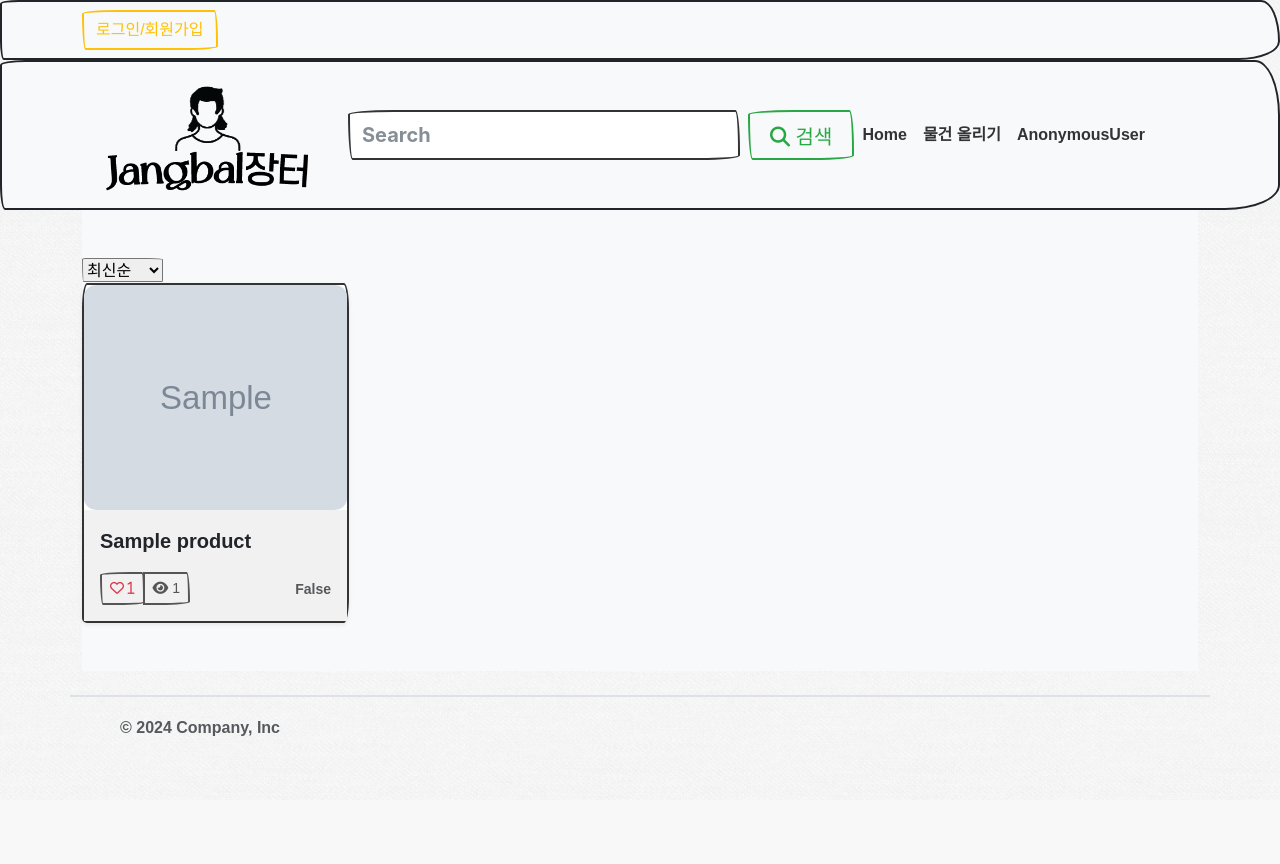
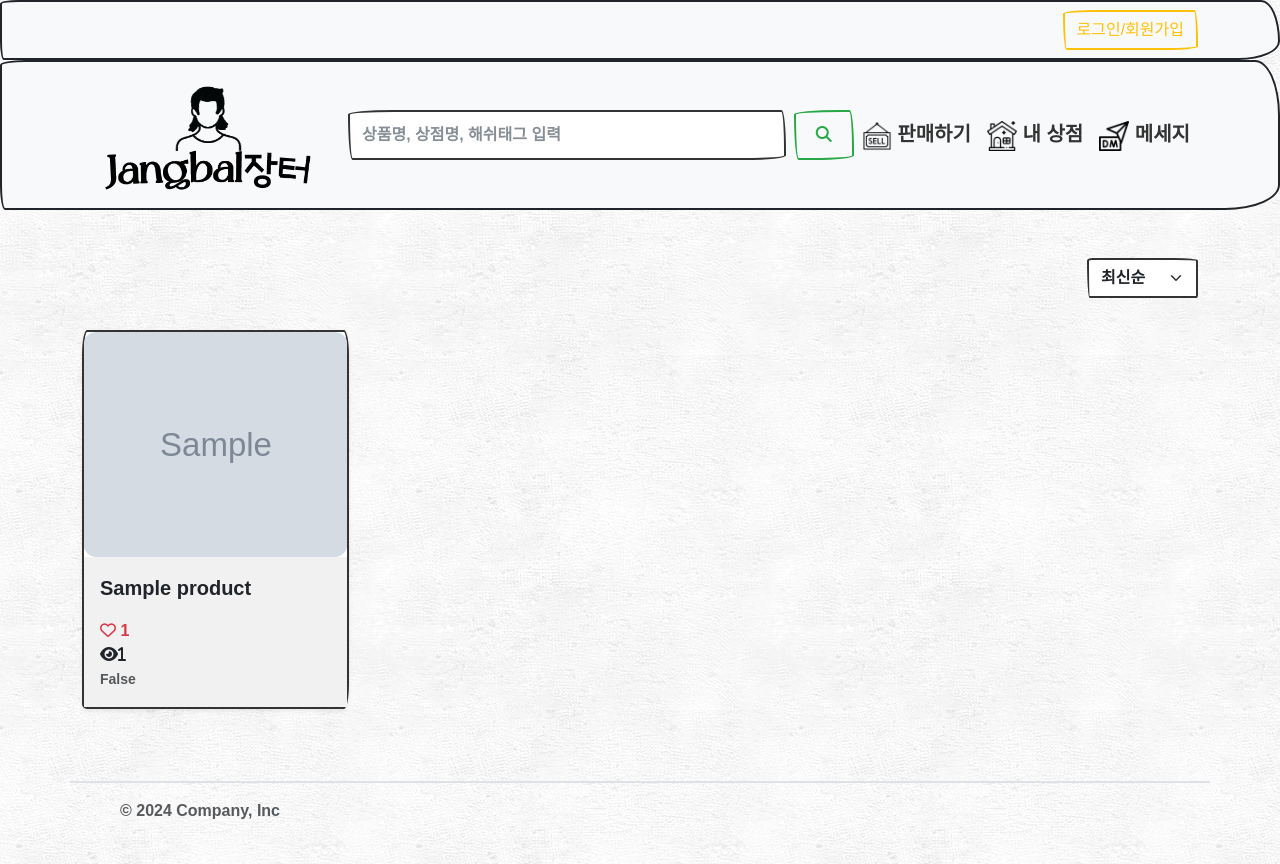
Before and after one commit to DoosamGwak/Django_team_project, a Django app: page /products/ in a window 1280 px wide. Before the commit the page ends 736 px from the top, so only its background shows below. Run offline with Django 4.2, Linux system fonts and the light colour scheme; tables that the repository leaves empty hold one stand-in row (values such as "Sample post"); grey boxes marked "Sample" are stand-in pictures; some libraries are stand-ins or nearby versions; some web fonts are replaced.

Commit message:
feat&fix: 좋아요 비동기처리 및 Template수정
-js,axios를 이용한 좋아요 비동기처리
-template 수정
-template css적용을 위한 form 수정

```diff
--- a/accounts/views.py
+++ b/accounts/views.py
@@ -3,7 +3,7 @@ from .forms import CustomUserCreationForm, CustomUserChangeForm
 from django.contrib.auth import login as auth_login
 from django.contrib.auth import logout as auth_logout
 from django.contrib.auth import update_session_auth_hash
-from django.contrib.auth.forms import AuthenticationForm,  PasswordChangeForm
+from django.contrib.auth.forms import AuthenticationForm, PasswordChangeForm
 from django.views.decorators.http import require_http_methods, require_POST
 
 
--- a/products/templates/products/create.html
+++ b/products/templates/products/create.html
@@ -5,11 +5,11 @@
 
 {% block content %}
 <div style="text-align : center; max-width: 500px; margin: 4rem auto;">
-    <h3>create</h3>
+    <h1>물품등록</h1>
     <form action="{% url "products:create" %}" method="POST" enctype='multipart/form-data'>
         {% csrf_token %}
-        {{ form.as_p }}
-        <input type="submit" value="물품등록">
+        {% bootstrap_form form %}
+        <input type="submit" value="물품등록" class="btn btn-outline-primary">
     </form>
 </div>
 {% endblock content %}
--- a/products/templates/products/products.html
+++ b/products/templates/products/products.html
@@ -2,102 +2,23 @@
 {% load static %}
 
 {% block content %}
-<style>
-    .bd-placeholder-img {
-      font-size: 1.125rem;
-      text-anchor: middle;
-      -webkit-user-select: none;
-      -moz-user-select: none;
-      user-select: none;
-    }
-
-    @media (min-width: 768px) {
-      .bd-placeholder-img-lg {
-        font-size: 3.5rem;
-      }
-    }
-
-    .b-example-divider {
-      width: 100%;
-      height: 3rem;
-      background-color: rgba(0, 0, 0, .1);
-      border: solid rgba(0, 0, 0, .15);
-      border-width: 1px 0;
-      box-shadow: inset 0 .5em 1.5em rgba(0, 0, 0, .1), inset 0 .125em .5em rgba(0, 0, 0, .15);
-    }
-
-    .b-example-vr {
-      flex-shrink: 0;
-      width: 1.5rem;
-      height: 100vh;
-    }
-
-    .bi {
-      vertical-align: -.125em;
-      fill: currentColor;
-    }
-
-    .nav-scroller {
-      position: relative;
-      z-index: 2;
-      height: 2.75rem;
-      overflow-y: hidden;
-    }
-
-    .nav-scroller .nav {
-      display: flex;
-      flex-wrap: nowrap;
-      padding-bottom: 1rem;
-      margin-top: -1px;
-      overflow-x: auto;
-      text-align: center;
-      white-space: nowrap;
-      -webkit-overflow-scrolling: touch;
-    }
-
-    .btn-bd-primary {
-      --bd-violet-bg: #712cf9;
-      --bd-violet-rgb: 112.520718, 44.062154, 249.437846;
-
-      --bs-btn-font-weight: 600;
-      --bs-btn-color: var(--bs-white);
-      --bs-btn-bg: var(--bd-violet-bg);
-      --bs-btn-border-color: var(--bd-violet-bg);
-      --bs-btn-hover-color: var(--bs-white);
-      --bs-btn-hover-bg: #6528e0;
-      --bs-btn-hover-border-color: #6528e0;
-      --bs-btn-focus-shadow-rgb: var(--bd-violet-rgb);
-      --bs-btn-active-color: var(--bs-btn-hover-color);
-      --bs-btn-active-bg: #5a23c8;
-      --bs-btn-active-border-color: #5a23c8;
-    }
-
-    .bd-mode-toggle {
-      z-index: 1500;
-    }
-
-    .bd-mode-toggle .dropdown-menu .active .bi {
-      display: block !important;
-    }
 
   </style>
 
 
 
 
-<div class="album py-5 bg-body-tertiary">
-  <div>
+<div class="album py-5 ">
+  <div class = "d-flex flex-row-reverse">
     <form action="{% url "products:products" %}" mothod='get'>
-        <div class='col-4'>
         <input type="hidden" name="q" value="{{ request.GET.q }}">
-            <select name="sort" id="sort" onchange="this.form.submit()">
+          <select class="form-select form-select-md mb-2" name="sort" id="sort" onchange="this.form.submit()">
             <option value="recent" id="recent" {% if not request.GET.sort %}selected{% endif %}>최신순</option>
             <option value="like" id="like" {% if request.GET.sort == 'like' %}selected{% endif %}>좋아요순</option>
             <option value="clicked" id="clicked" {% if request.GET.sort == 'clicked' %}selected{% endif %}>조회수순</option>
           </select>
-        </div>
     </form>
-  </div>
+  </div><br>
   <div class="row row-cols-1 row-cols-sm-2 row-cols-md-4 g-3">
     {% for product in products %}
     <div class="col">
@@ -111,33 +32,37 @@
           <img class="bd-placeholder-img card-img-top" src="{% static "image/no_image.png" %}" width="100%" height="225">
         {% endif %}
         </a>
+
         <div class="card-body">
           <p class="card-text fs-5">{{product.title}} </p>
           <div class="d-flex justify-content-between align-items-center">
-            <div class="btn-group">
+            <div class="text-danger ">
+
                 {% if user in product.user_like.all %}
-                <form action="{% url "products:like" product.pk %}" method="POST">
-                    {% csrf_token %}
-                    <button type="submit" class="btn btn-sm btn-outline-secondary"><i class="fa-solid fa-heart text-danger"> {{product.user_like.count}}</i></button>
-                </form>
+                  <i class="fa-solid fa-heart like-button" data-id="{{ product.pk }}"></i>
                 {% else  %}
-                <form action="{% url "products:like" product.pk %}" method="POST">
-                    {% csrf_token %}
-                    <button type="submit" class="btn btn-sm btn-outline-secondary"><i class="fa-regular fa-heart text-danger"> {{product.user_like.count}}</i></button>
-                </form>
+                  <i class="fa-regular fa-heart like-button" data-id="{{ product.pk }}"></i>
                 {% endif %}
-              <button type="button" class="btn btn-sm btn-outline-secondary"><i class="fas fa-eye "></i> {{product.clicked}}</button>
+                <span class="like-count-{{ product.pk }}"> {{product.user_like.count}}</span>
+
             </div>
+          </div>
+            <i class="fas fa-eye ">{{product.clicked}}</i>
           <div>
             <small class="text-body-secondary">{{ product.created_string }}</small>
           </div>
         </div>
-        </div>
+
+
       </div>
     </div>
     {% endfor %}
   </div>
 </div>
+
+
+<script src="https://cdn.jsdelivr.net/npm/axios/dist/axios.min.js"></script>
+<script src="{% static 'js/like.js' %}">
 <script src="/docs/5.3/dist/js/bootstrap.bundle.min.js" integrity="sha384-YvpcrYf0tY3lHB60NNkmXc5s9fDVZLESaAA55NDzOxhy9GkcIdslK1eN7N6jIeHz" crossorigin="anonymous"></script>
 <script src="chrome-extension://okkffdhbfplmbjblhgapnchjinanmnij/content/sm.js" data-pname="recorder-screenshot-v3" data-asset-path="chrome-extension://okkffdhbfplmbjblhgapnchjinanmnij/"></script>
 {% endblock content %}
--- a/products/templates/products/update.html
+++ b/products/templates/products/update.html
@@ -8,7 +8,11 @@
 <form action="{% url 'products:update' product.pk%}" method='POST'>
     {% csrf_token %}
     {% bootstrap_form form %}
-    <input type="submit" value='수정'>
+    <input type="submit" value='수정' class="btn btn-outline-primary">
+</form><br>
+<form action="{% url "products:delete" product.pk %}" method='POST'>
+    {% csrf_token %}
+    <button type="submit" class="btn btn-outline-danger">삭제하기</button>
 </form>
 </div>
 {% endblock content %}
--- a/products/views.py
+++ b/products/views.py
@@ -5,6 +5,7 @@ from django.db.models import Count
 from django.views.decorators.http import require_http_methods, require_POST
 from django.contrib.auth.decorators import login_required
 from django.db.models.query_utils import Q
+from django.http import JsonResponse
 import re
 
 
@@ -99,17 +100,21 @@ def delete(request,pk):
     return redirect('products:products')
 
 
+@login_required
 @require_POST
 def like(request, pk):
-    if request.user.is_authenticated:
-        product = get_object_or_404(Product, pk=pk)
-        if product.user_like.filter(pk=request.user.pk).exists():
-            product.user_like.remove(request.user)
-        else:
-            product.user_like.add(request.user)
+    product = get_object_or_404(Product, pk=pk)
+    if product.user_like.filter(pk=request.user.pk).exists():
+        product.user_like.remove(request.user)
+        liked = False
     else:
-        redirect('accounts:login')
-    return redirect('products:products')
+        product.user_like.add(request.user)
+        liked = True
+    context = {
+        'liked': liked,
+        'count': product.user_like.count()
+    }
+    return JsonResponse(context)
 
 
 def hashtag_detail(request, hashtag_name):
--- a/static/css/style.css
+++ b/static/css/style.css
@@ -1,4 +1,4 @@
-body, h1, h2, h3, h4, h5, h6, p, a, button, nav, footer {
+body, h1, h2, h3, h4, h5, h6, p, a, button, nav, footer, select, option, input, textarea {
     font-family: 'Poor Story', sans-serif !important;
 }
 
@@ -42,6 +42,6 @@ body, h1, h2, h3, h4, h5, h6, p, a, button, nav, footer {
     background-color: rgb(241, 241, 241);
 }
 
-main {
-    background-color: transparent;
+.icon {
+    width: 30px;
 }
--- /dev/null
+++ b/static/js/like.js
@@ -0,0 +1,19 @@
+const likeButton = document.querySelectorAll('.like-button')
+likeButton.forEach(i =>{
+    i.addEventListener('click', function(event){
+        const productId = event.target.dataset.id
+        const likeCount = document.querySelector(`.like-count-${productId}`)
+        axios.defaults.xsrfCookieName = 'csrftoken'
+        axios.defaults.xsrfHeaderName = 'X-CSRFToken'
+        axios.post(`/products/like/${productId}/`)
+        .then(response => {
+            likeCount.innerText = response.data.count
+
+            if(response.data.liked){
+                event.target.className = 'fa-solid fa-heart text-danger like-button'
+            } else{
+                event.target.className = "fa-regular fa-heart text-danger like-button"
+            }
+        })
+    })
+})
--- a/templates/base.html
+++ b/templates/base.html
@@ -12,11 +12,12 @@
     <link href="https://fonts.googleapis.com/css2?family=Poor+Story&display=swap" rel="stylesheet">
     <link rel="stylesheet" href="{% static 'css/style.css' %}">
     <link rel="stylesheet" href="https://cdn.jsdelivr.net/npm/bootswatch@5.3.3/dist/sketchy/bootstrap.min.css">
+
 </head>
-<body style="background-image:url({% static "image/45-degree-fabric-light.png" %}); background-size:auto;">
+<body style="background-image:url({% static "image/french-stucco.png" %}); background-size:auto;">
 
   <nav class="navbar navbar-expand-lg bg-body-tertiary container-fluid" style='height: 60px;'>
-    <div class="container">
+    <div class="container d-flex flex-row-reverse">
       {% if user.is_authenticated %}
         <form action="{% url "accounts:logout" %}" method="POST">
           {% csrf_token %}
@@ -33,35 +34,35 @@
   <nav class="navbar navbar-expand-lg bg-body-tertiary sticky-top" style='height: 150px;'>
     <div class="container text-center">
 
+      <div>
         <a class="navbar-brand fs-1" href="{% url "products:products" %}"><img class='logo' src="{% static "image/logo.png" %}" alt="장발장터"></a>
+      </div>
 
       <div class="collapse navbar-collapse justify-content-center" id="navbarSupportedContent">
         <form class="d-flex" role="search" method="GET" action="{% url "products:products" %}" style="width: 100%;">
-                <input class="form-control me-2" type="search" placeholder="Search" aria-label="Search" name='q' style="flex-grow: 1;">
-                <button class="btn btn-outline-success" type="submit">
-                    <i class="fas fa-search"></i> 검색
+            <input class="form-control me-2 fs-6" type="search" placeholder="상품명, 상점명, 해쉬태그 입력" aria-label="Search" name='q' style="flex-grow: 1;">
+            <button class="btn btn-outline-success fs-6" type="submit">
+              <i class="fas fa-search"></i>
             </button>
         </form>
       </div>
 
 
 
-
-          <ul class="navbar-nav me-auto mb-2 mb-lg-0 collapse navbar-collapse">
+      <div>
+        <ul class="navbar-nav me-auto mb-2 mb-lg-0 collapse navbar-collapse fs-5">
           <li class="nav-item">
-              <a class="nav-link active" aria-current="page" href="#">Home</a>
+            <a class="nav-link " href="{% url "products:create" %}"><img class='icon' src="{% static "image/icon_sell.png" %}" alt="장발장터"> 판매하기</a>
           </li>
           <li class="nav-item">
-              <a class="nav-link" href="{% url "products:create" %}">물건 올리기</a>
+            <a class="nav-link" href="{% url 'users:profile' user %}" ><img class='icon' src="{% static "image/icon_house.png" %}" alt="장발장터"> 내 상점</a>
           </li>
           <li class="nav-item">
-              <a class="nav-link" href="{% url 'users:profile' request.user %}" >
-                {{request.user}}
-              </a>
+            <a class="nav-link" aria-current="page" href="#"><img class='icon' src="{% static "image/icon_dm.png" %}" alt="장발장터"> 메세지</a>
           </li>
         </ul>
+      </div>
 
-      </div>
     </div>
   </nav>
 
@@ -90,7 +91,6 @@
       </ul>
     </footer>
 
-
   <script src="https://kit.fontawesome.com/be903262ff.js" crossorigin="anonymous"></script>
   <script src="https://cdn.jsdelivr.net/npm/bootstrap@5ss.3.3/dist/js/bootstrap.bundle.min.js" integrity="sha384-YvpcrYf0tY3lHB60NNkmXc5s9fDVZLESaAA55NDzOxhy9GkcIdslK1eN7N6jIeHz" crossorigin="anonymous"></script>
 </body>
```
Also changed, not shown: products/forms.py (+12 -2 lines), products/templates/products/detail.html (+25 -19 lines), users/views.py (+7 -4 lines), static/image/icon_dm.png (added), static/image/icon_house.png (added), static/image/icon_sell.png (added), static/image/logo.png, static/image/logo1.png (added), users/form.py (deleted). Lines whose indentation alone changed are shown as unchanged.
